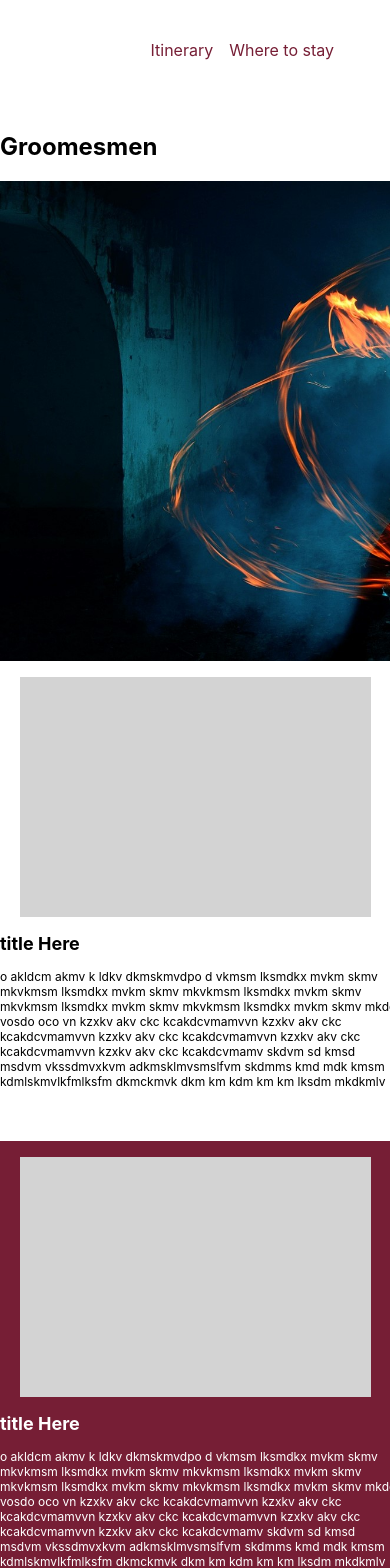
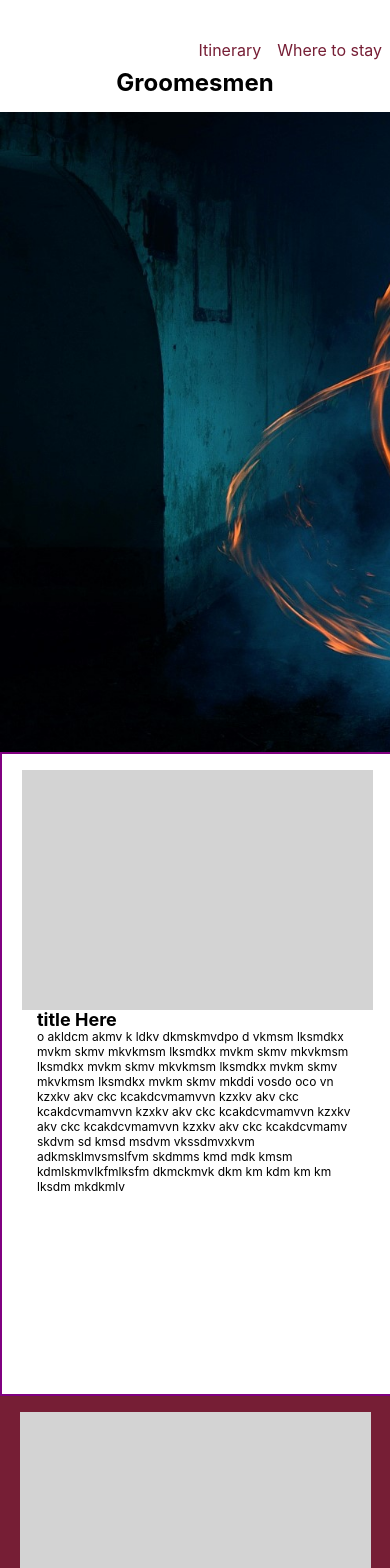
Before and after one commit to RyanStupey-wpx3/nevinsWedding, a React (Create React App) app: page /groomesmen in a window 390 px wide. Shown: the top 1568 px of the page. Built offline with nearby package versions, Linux system fonts and the light colour scheme.

Commit message:
css style fixes to bridesmaides and home page

```diff
--- a/src/App.css
+++ b/src/App.css
@@ -1,6 +1,4 @@
-.App {
-  text-align: center;
-}
+
 .sizer{
   height: 40rem;
   width: 100%;
@@ -8,6 +6,7 @@
 }
 .white {
   background-color: white;
+  border: 2px solid purple;
 }
 .red {
   /* height: 40rem; */
@@ -38,8 +37,15 @@ a {
 .foot{
   padding: 1rem;
   background-color: white;
+  text-align: center;
 }
 @media(max-width: 700px){
+  .links {
+    /* border: 2px solid red; */
+    position: relative;
+    right: 0rem;
+    top: 2.5rem;
+  }
   .red{
     height:100%;
 }
--- a/src/ComptsWIthState/CountDown/countdown.css
+++ b/src/ComptsWIthState/CountDown/countdown.css
@@ -2,7 +2,7 @@
     /* border: 2px solid green; */
 }
 .timerH2 {
-    border: 2px solid orange;
+    /* border: 2px solid orange; */
     display: flex;
     flex-direction: row;
     justify-content: space-between;
--- a/src/ComptsWIthState/Itinerary/ItineraryPage.js
+++ b/src/ComptsWIthState/Itinerary/ItineraryPage.js
@@ -30,7 +30,7 @@ export default class ItineraryPage extends Component {
                 <div className="sizer white">
                     <div className="bridalPartyInnerPlacementDiv">
                     <div className="imgDiv1">{/* <img className="bridalPartyInnerImage" src={require('')}/> */}</div>
-                        <div className="bridalPartyInner description">
+                        <div className="bridalPartyInner descriptionPage">
                             <h2 className="groomsmenTitle">title Here</h2>
                             <p className="descriptionParagraph"><p className="locationDesc locationD2">
                         Soufflé wafer sweet caramels liquorice. Sweet cotton candy toffee sesame snaps croissant cake. Fruitcake jelly-o candy canes pie chocolate bar. Macaroon tootsie roll biscuit tart lollipop marzipan chocolate bar. Jujubes dragée candy canes.
@@ -41,7 +41,7 @@ export default class ItineraryPage extends Component {
                 <div className="sizer red">
                     <div className="bridalPartyInnerPlacementDiv">
                     <div className="imgDiv1">{/* <img className="bridalPartyInnerImage" src={require('')}/> */}</div>
-                        <div className="bridalPartyInner description">
+                        <div className="bridalPartyInner descriptionPage">
                             <h2 className="groomsmenTitle">title Here</h2>
                             <p className="descriptionParagraph">{this.state.temporaryTxt}</p>
                         </div>
@@ -50,7 +50,7 @@ export default class ItineraryPage extends Component {
                 <div className="sizer white">
                     <div className="bridalPartyInnerPlacementDiv">
                     <div className="imgDiv1">{/* <img className="bridalPartyInnerImage" src={require('')}/> */}</div>
-                        <div className="bridalPartyInner description">
+                        <div className="bridalPartyInner descriptionPage">
                             <h2 className="groomsmenTitle">title Here</h2>
                             <p className="descriptionParagraph">{this.state.temporaryTxt}</p>
                         </div>
--- a/src/ComptsWIthState/Itinerary/itineraryPage.css
+++ b/src/ComptsWIthState/Itinerary/itineraryPage.css
@@ -12,7 +12,7 @@
     /* margin-top: 15rem; */
 }
 
-.description{
+.descriptionPage{
     position: relative;
     top: -26rem;
     left: 50%;
--- a/src/ComptsWIthState/RsvpForm/RsvpForm.js
+++ b/src/ComptsWIthState/RsvpForm/RsvpForm.js
@@ -193,6 +193,7 @@ class RsvpForm extends Component {
                     {/* <form className="rsvpResponseForm">
                 <input type={typeOfInput.types.nameOfType} onChange={() => {this.determineInput(typeOfInput.types.nameOfType)}}/>
                     </form> */}
+                    <div className="mainRSVPcontent">
                     <h3 className="nameH3 label">Name</h3>
                     <p className="nameLabelDesc label">Enter your first and last name in the box below. To add another guest, select Add another guest and enter their first and last name as well.</p>
                     <form className="nameForm" onSubmit={this.handleSubmit}>
@@ -200,7 +201,7 @@ class RsvpForm extends Component {
                         <button className="addguestButton" onClick={() => this.addGuest(this.state.stagingGuest)}>add guest</button>
                         {this.state.YesOrNoBool &&
                                     <div>
-                                        <div> {this.state.deletePrimaryGuest} </div>
+                                        <div className="deletePrimaryGuest"> {this.state.deletePrimaryGuest} </div>
                                             <input type="radio" onChange={this.deletePrimaryGuest} value="yes" checked={this.state.deleteList === 'yes'}/> Yes
                                             <input type="radio" onChange={this.deletePrimaryGuest} value="nevermind" checked={this.state.deleteList === 'nevermind'}/> Nevermind
                                             <input type="submit" onClick={() => this.deleteAllFromGuests()} value="reset"/>
@@ -225,6 +226,7 @@ class RsvpForm extends Component {
                                 {guestArray}
                             </ul>
                             </div>
+                        </div>
                 </div>
             </div>
         );
--- a/src/ComptsWIthState/RsvpForm/rsvpForm.css
+++ b/src/ComptsWIthState/RsvpForm/rsvpForm.css
@@ -1,11 +1,12 @@
 .rsvpComponentDiv{
+    /* border: 2px solid red; */
     padding-top: 3rem;
     width: 100%;
     height: 30rem;
-    /* border: 2px solid red; */
 }
 .rsvpParentDiv{
-    border: 2px solid blue;
+    /* border: 2px solid blue; */
+    padding-top: 1rem;
     position: relative;
     top: -3rem;
     width: 50%;
@@ -18,6 +19,9 @@
     color: #761e35;
     padding: 0;
     margin: 0;
+}
+.deletePrimaryGuest{
+    color: red;
 }
 .rsvpVerbage{
     position: relative;
@@ -32,6 +36,7 @@
     /* padding-top: rem; */
 }
 .nameLabelDesc{
+    /* border: 2px solid green; */
     position: relative;
     top: -2rem;
 }
@@ -91,6 +96,13 @@
     color: white;
 }
 @media(max-width: 900px){
+    .mainRSVPcontent{
+        position: relative;
+        top: 2rem;
+    }
+    .rsvpVerbage{
+        display: none;
+    }
     .rsvpParentDiv{
         /* border: 2px solid blue; */
         width: 80%;
@@ -98,4 +110,9 @@
         text-align: left;
         margin: 0 auto;
     }
+    .guestArrayUl{
+        padding-top: 0;
+        position: relative;
+        top: -1rem;
+    }
 }
--- a/src/views/BridalParty/Men.js
+++ b/src/views/BridalParty/Men.js
@@ -24,7 +24,7 @@ export default class Groomesmen extends Component {
         }
         return (
             <div>
-                <h2>Groomesmen</h2>
+                <h2 className="titleH2">Groomesmen</h2>
                 <div className="sizer HeroDiv"></div>
                 <div className="sizer white">
                     <div className="bridalPartyInnerPlacementDiv">
--- a/src/views/BridalParty/bridalParty.css
+++ b/src/views/BridalParty/bridalParty.css
@@ -7,27 +7,42 @@
     width: 75%;
     height: 27rem;
     position: relative;
-    top: 6rem;
+    top: 2rem;
     left: 13%;
-    /* margin-top: 15rem; */
+     /* margin-top: 15rem; */
 }
 
 .description{
     position: relative;
-    top: -26rem;
+    top: -20rem;
     left: 50%;
     /* border: 2px solid purple; */
     width: 32rem;
     height: 25rem;
 }
+.titleH2{
+    /* border: 2px solid red; */
 
+    position: absolute;
+    top: 1rem;
+    width: 100%;
+    text-align: center;
+}
 .imgDiv{
     background-color: lightgrey;
-    height: 27rem;
+    height: 23rem;
     width: 45%;
 }
 @media(max-width: 900px){
-.sizer{
+    .titleH2{
+        /* border: 2px solid red; */
+
+        position: absolute;
+        top: 3rem;
+        width: 100%;
+        text-align: center;
+    }
+.sizerWhite{
     height: 30rem;
 }
     .bridalPartyInnerPlacementDiv{
@@ -42,13 +57,17 @@
     }
     .description{
         position: relative;
-        top: 1px;
+        top: -32px;
         left: 0%;
         /* border: 2px solid purple; */
         margin: 0 auto;
-        width: 25rem;
-        height: 12rem;
+        width: 20rem;
+        height: 15rem;
         font-size: 12px;
+    }
+    .description h2 {
+        position: relative;
+        top: 1rem;
     }
 
     .imgDiv{
--- a/src/views/Home/home.css
+++ b/src/views/Home/home.css
@@ -13,6 +13,7 @@
 }
 
 .registerTripDiv{
+    /* border: 2px solid red; */
     height: 100%;
     padding-bottom: 3rem;
     position: relative;
@@ -20,14 +21,15 @@
 }
 
 .giftingRegister{
+    /* border: 2px solid blue; */
     width: 55%;
     margin: 0 auto;
-    padding-top: 3rem;
+    padding-top: 2rem;
     text-align: center;
     color: white;
 }
 .giftRegistryDesc{
-    border: 2px solid red;
+    /* border: 2px solid red; */
     margin: 0 auto;
     padding-bottom: 2rem;
     line-height: 2;
@@ -211,7 +213,7 @@
     .nameDiv{
         /* border: 2px solid green; */
         display: block;
-        width: 18rem;
+        width: 12rem;
         position: relative;
         left: 30%;
         top: -7rem;
--- a/src/views/Itinerary/itinerary.css
+++ b/src/views/Itinerary/itinerary.css
@@ -1,5 +1,5 @@
 .itineraryComponentDiv{
-    border: 3px solid green;
+    /* border: 3px solid green; */
     width: 100%;
     height: inherit;
 }
@@ -13,10 +13,12 @@
     flex-direction: row;
     justify-content: space-evenly;
 }
+.tabContent{
+    margin-top: 1.5rem;
+}
 
 .tabSizer{
     border:2px solid purple;
-
     width: 30%;
     font-family: 'Great Vibes', cursive;
     font-size: 1.5rem;
@@ -75,11 +77,17 @@ margin: 0.5rem auto;
 }
 
 @media(max-width: 1500px){
+    .tabContent{
+        margin-top: 0;
+    }
     .itineraryParentDiv{
         /* border: 2px solid red; */
         /* display: block;
         flex-direction: ; */
         /* width: 100%; */
+    }
+    .locationImage{
+        height: 55%;
     }
     .tabSizer{
         width: 35%;
@@ -92,10 +100,13 @@ margin: 0.5rem auto;
         /* padding: 1rem;   */
     }
     .learnMoreButton{
-        /* margin-top: 1rem; */
+        top: -1.3rem;
     }
 }
 @media(max-width: 1100px){
+    .tabContent{
+        margin-top: 0;
+    }
     .itineraryParentDiv{
         /* border: 2px solid red; */
         display: block;
```
Also changed, not shown: src/views/BridalParty/Maides.js (+6 -6 lines), src/views/Itinerary/Itinerary.js (+8 -2 lines).
